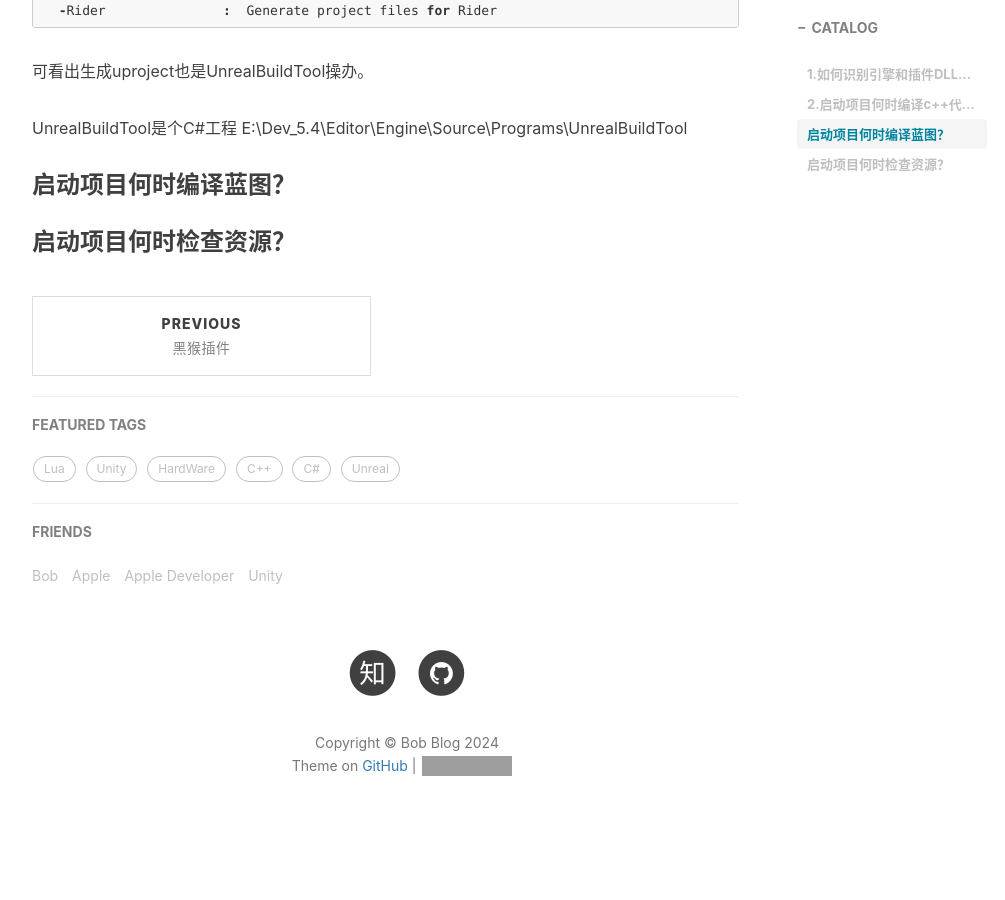
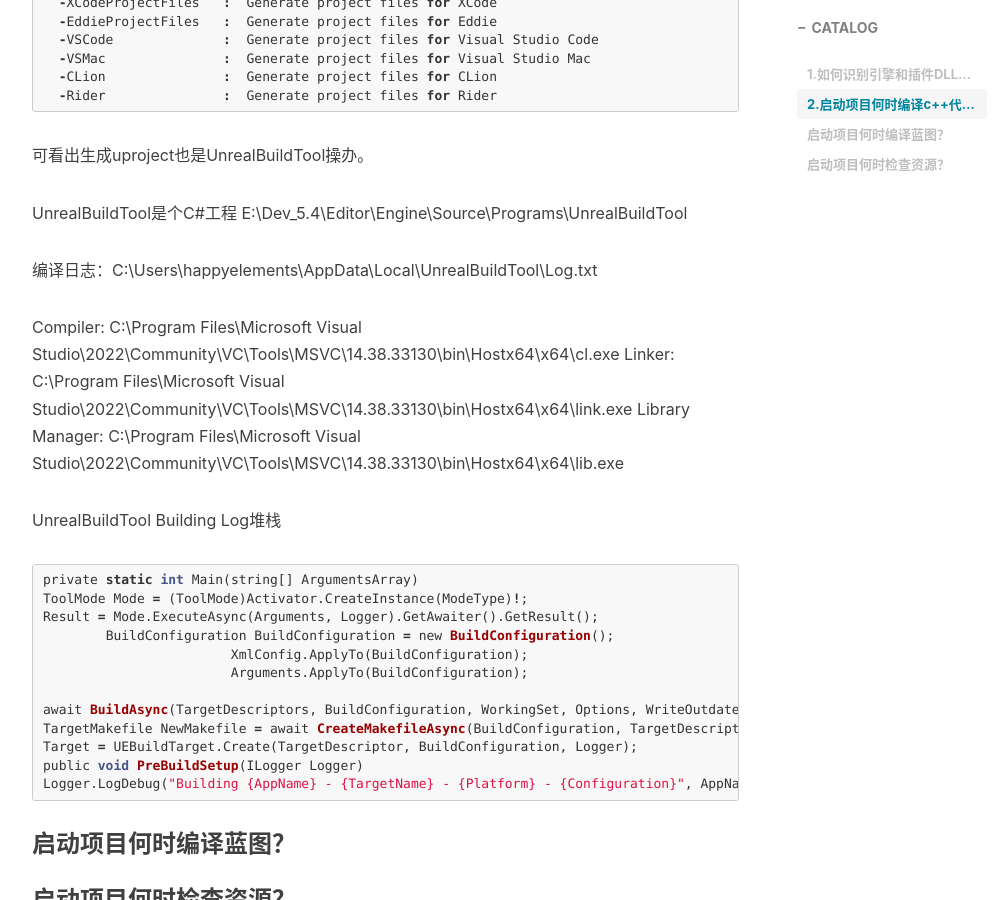
Before and after one commit to chenanbao/chenanbao.github.io, a Jekyll site: the page built from _posts/2024-10-23-Unreal源码百问.md, in a window 1280 px wide and 900 px high, scrolled down 2565 px. Shown: the whole window, without its empty margins (233-1238 px from the left). Built offline with Jekyll 4.4.1, drawn with Linux system fonts in a browser that asks for light colours; nearby versions of some CDN libraries; comment, search, counter and statistics services are not loaded; before the commit the page ends 3435 px from its top, so only the background shows below that; some of the changed text lies outside the part shown; grey boxes are pictures that could not be loaded.

Commit message:
Update 2024-10-23-Unreal源码百问.md

````diff
--- a/_posts/2024-10-23-Unreal源码百问.md
+++ b/_posts/2024-10-23-Unreal源码百问.md
@@ -102,6 +105,30 @@ Global options:
 UnrealBuildTool是个C#工程
 E:\Dev_5.4\Editor\Engine\Source\Programs\UnrealBuildTool
 
+编译日志：C:\Users\happyelements\AppData\Local\UnrealBuildTool\Log.txt
+
+
+Compiler: C:\Program Files\Microsoft Visual Studio\2022\Community\VC\Tools\MSVC\14.38.33130\bin\Hostx64\x64\cl.exe
+Linker: C:\Program Files\Microsoft Visual Studio\2022\Community\VC\Tools\MSVC\14.38.33130\bin\Hostx64\x64\link.exe
+Library Manager: C:\Program Files\Microsoft Visual Studio\2022\Community\VC\Tools\MSVC\14.38.33130\bin\Hostx64\x64\lib.exe
+
+
+UnrealBuildTool Building Log堆栈
+```c
+private static int Main(string[] ArgumentsArray)
+ToolMode Mode = (ToolMode)Activator.CreateInstance(ModeType)!;
+Result = Mode.ExecuteAsync(Arguments, Logger).GetAwaiter().GetResult();
+	BuildConfiguration BuildConfiguration = new BuildConfiguration();
+			XmlConfig.ApplyTo(BuildConfiguration);
+			Arguments.ApplyTo(BuildConfiguration);
+
+await BuildAsync(TargetDescriptors, BuildConfiguration, WorkingSet, Options, WriteOutdatedActionsFile, Logger, bSkipPreBuildTargets);
+TargetMakefile NewMakefile = await CreateMakefileAsync(BuildConfiguration, TargetDescriptors[Idx], WorkingSet, Logger);
+Target = UEBuildTarget.Create(TargetDescriptor, BuildConfiguration, Logger);
+public void PreBuildSetup(ILogger Logger)
+Logger.LogDebug("Building {AppName} - {TargetName} - {Platform} - {Configuration}", AppName, TargetName, Platform, Configuration);
+```
+
 ### 启动项目何时编译蓝图？
 
 
````
Also changed, not shown: other parts of _posts/2024-10-23-Unreal源码百问.md (+3 -0 lines).
